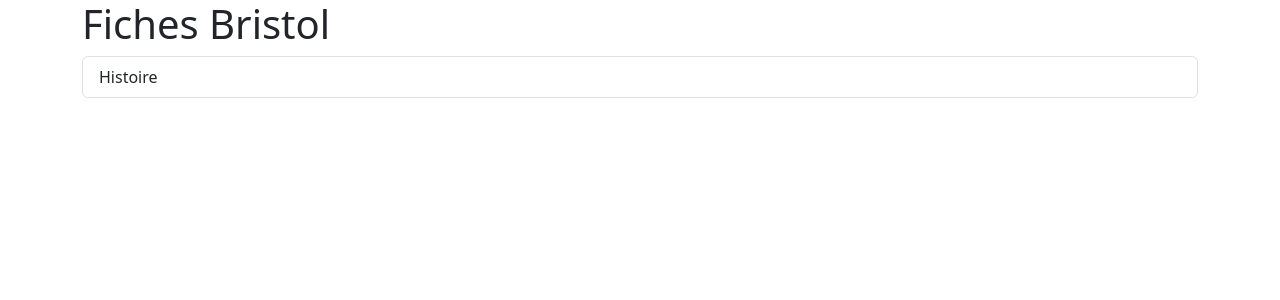
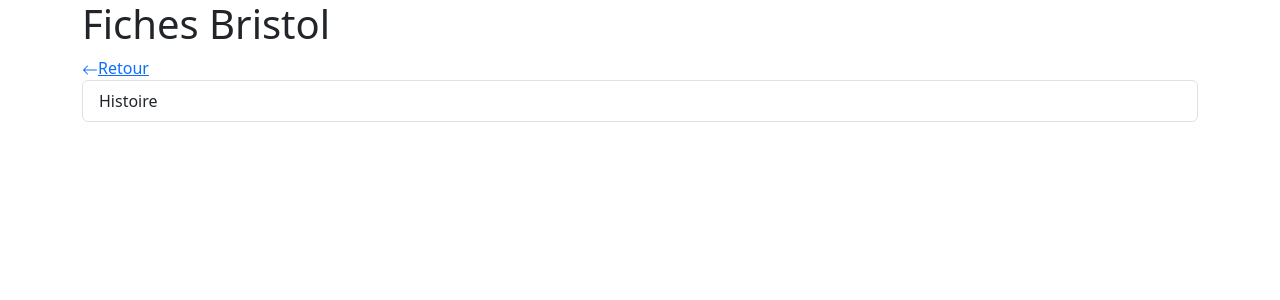
Before and after one commit to azerty29242/revision-sheets, a React (Vite) app: page / in a window 1280 px wide. Shown: the top 300 px of the page. Built offline with nearby package versions, Linux system fonts and the light colour scheme.

Commit message:
add back button

```diff
--- a/src/App.tsx
+++ b/src/App.tsx
@@ -46,7 +46,11 @@ class App extends React.Component<AppProps, AppState> {
     return (
       <React.Fragment>
         {this.state.viewMode === "list" && (
-          <List homepage={this.props.homepage} items={this.state.items}></List>
+          <List
+            homepage={this.props.homepage}
+            folder={this.props.folder}
+            items={this.state.items}
+          ></List>
         )}
         {this.state.viewMode === "sheet" && <span>{this.state.contents}</span>}
       </React.Fragment>
--- /dev/null
+++ b/src/BackButton.tsx
@@ -0,0 +1,73 @@
+import React from "react";
+
+type BackButtonProps = {
+  homepage: string;
+  folder: string | null;
+  sheet: string | null;
+};
+
+type BackButtonState = {
+  target: string;
+};
+
+class BackButton extends React.Component<BackButtonProps, BackButtonState> {
+  state = {
+    target: "",
+  };
+
+  componentDidMount(): void {
+    let folder;
+
+    if (this.props.folder !== null) {
+      console.log(this.props.folder);
+      let position = this.props.folder.split("/");
+      console.log(position);
+      position = position.filter((_, index) => index < position.length - 2);
+      console.log(position);
+      folder = position.join("/");
+      folder += "/";
+      if (folder === "/") folder = null;
+    } else if (this.props.sheet !== null) {
+      console.log(this.props.sheet);
+      let position = this.props.sheet.split("/");
+      console.log(position);
+      position = position.filter((_, index) => index < position.length - 1);
+      console.log(position);
+      folder = position.join("/");
+      folder += "/";
+    } else {
+      folder = null;
+    }
+
+    console.log(folder);
+
+    if (folder !== null) {
+      this.setState({ target: this.props.homepage + "?folder=" + folder });
+    } else {
+      this.setState({ target: this.props.homepage });
+    }
+  }
+
+  render(): React.ReactNode {
+    return (
+      <a href={this.state.target}>
+        <svg
+          xmlns="http://www.w3.org/2000/svg"
+          width="16"
+          height="16"
+          fill="currentColor"
+          className="bi bi-arrow-left"
+          viewBox="0 0 16 16"
+        >
+          <path
+            fillRule="evenodd"
+            d="M15 8a.5.5 0 0 0-.5-.5H2.707l3.147-3.146a.5.5 0 1 0-.708-.708l-4 4a.5.5 0 0 0 0 .708l4 4a.5.5 0 0 0 .708-.708L2.707 8.5H14.5A.5.5 0 0 0 15 8"
+          />
+        </svg>
+        Retour
+      </a>
+    );
+  }
+}
+
+export default BackButton;
--- a/src/List.tsx
+++ b/src/List.tsx
@@ -1,8 +1,10 @@
 import React from "react";
 import { Indexing } from "./DataTypes.ts";
+import BackButton from "./BackButton.tsx";
 
 type ListProps = {
   homepage: string;
+  folder: string | null;
   items: Indexing;
 };
 
@@ -11,6 +13,11 @@ class List extends React.Component<ListProps> {
     return (
       <React.Fragment>
         {this.props.items.name !== null && <h1>{this.props.items.name}</h1>}
+        <BackButton
+          homepage={this.props.homepage}
+          folder={this.props.folder}
+          sheet={null}
+        ></BackButton>
         <div className="list-group">
           {this.props.items.folders.map((folder, index) => {
             return (
--- a/src/main.tsx
+++ b/src/main.tsx
@@ -11,9 +11,13 @@ const homepage = window.location.origin + "/revision-sheets/";
 const search = window.location.search;
 const params = new URLSearchParams(search);
 
-const folder = params.get("folder");
+let folder = params.get("folder");
 
-const sheet = params.get("sheet");
+if (folder !== null) folder = decodeURIComponent(folder);
+
+let sheet = params.get("sheet");
+
+if (sheet !== null) sheet = decodeURIComponent(sheet);
 
 ReactDOM.createRoot(document.getElementById("root")!).render(
   <React.StrictMode>
```
